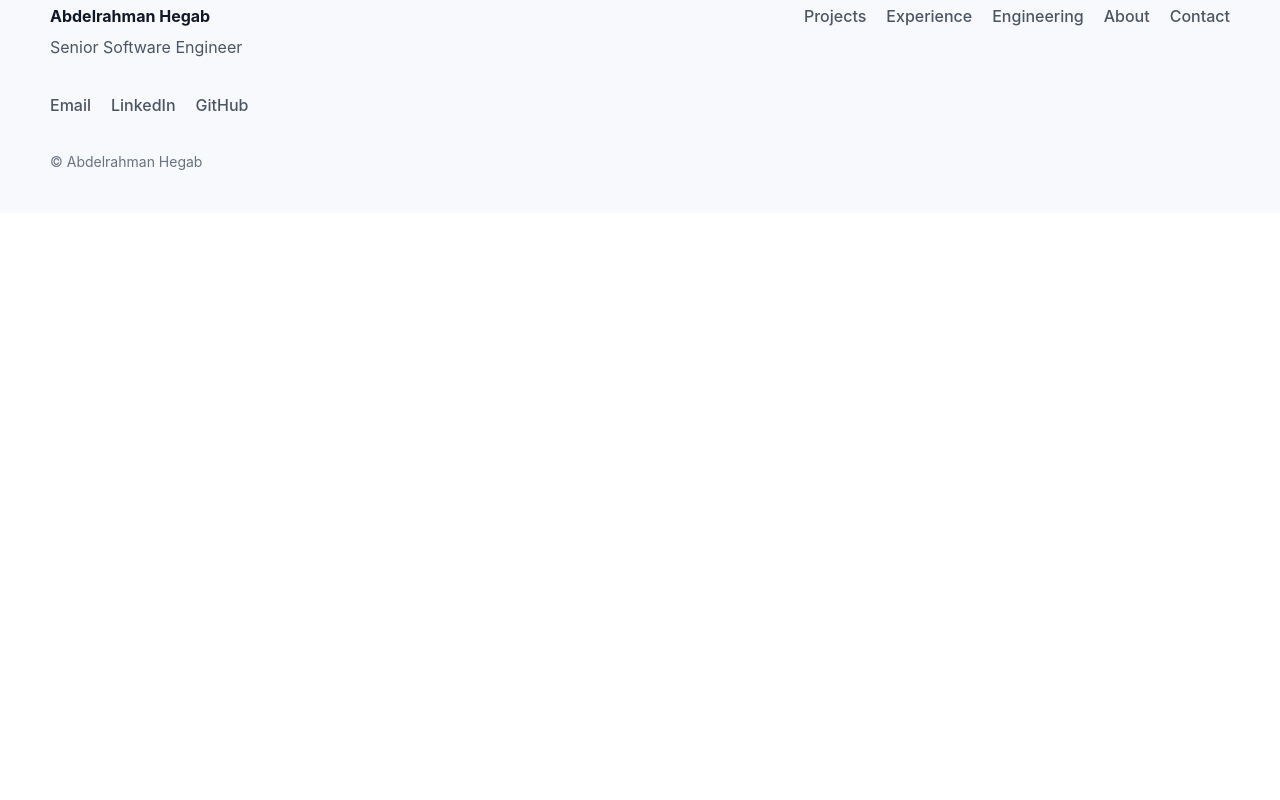
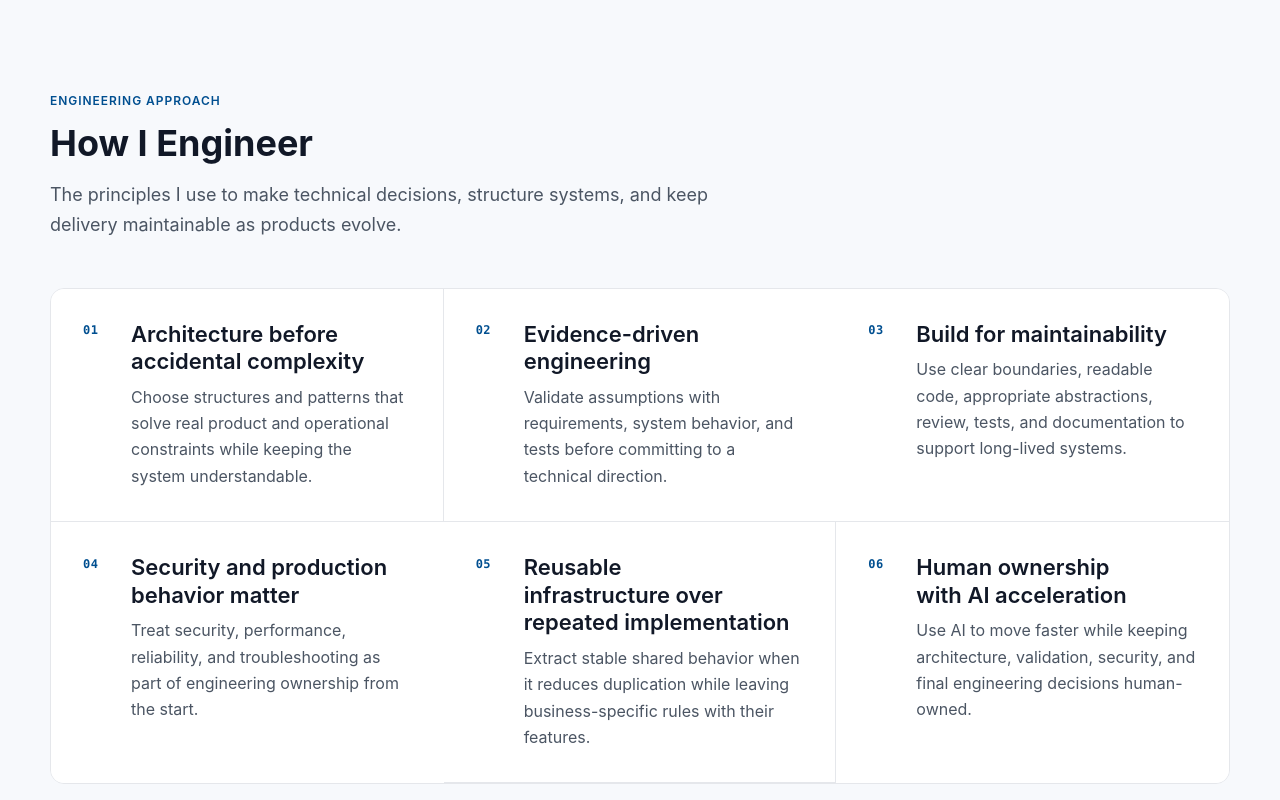
Before and after one commit to abdelrahman-nasser/abdelrahman-portfolio, an Angular app: page / in a window 1280 px wide. Shown: the part 5220-6020 px from the top of the page. Before the commit the page ends 5433 px from the top, so only its background shows below. Built offline with nearby package versions, Linux system fonts and the light colour scheme.

Commit message:
feat: add homepage engineering principles

```diff
--- /dev/null
+++ b/src/app/features/home/engineering-principles/engineering-principles.html
@@ -0,0 +1,26 @@
+<section class="engineering-principles" aria-labelledby="engineering-principles-title">
+  <app-page-container>
+    <div class="engineering-principles__heading">
+      <p class="engineering-principles__eyebrow">Engineering approach</p>
+      <h2 id="engineering-principles-title">How I Engineer</h2>
+      <p class="engineering-principles__intro">
+        The principles I use to make technical decisions, structure systems, and keep delivery
+        maintainable as products evolve.
+      </p>
+    </div>
+
+    <ol class="engineering-principles__grid" role="list">
+      @for (principle of principles; track principle.id; let idx = $index) {
+        <li class="engineering-principles__item">
+          <span class="engineering-principles__number" aria-hidden="true">{{
+            (idx + 1).toString().padStart(2, '0')
+          }}</span>
+          <div class="engineering-principles__body">
+            <h3 class="engineering-principles__title">{{ principle.title }}</h3>
+            <p class="engineering-principles__description">{{ principle.description }}</p>
+          </div>
+        </li>
+      }
+    </ol>
+  </app-page-container>
+</section>
--- /dev/null
+++ b/src/app/features/home/engineering-principles/engineering-principles.scss
@@ -0,0 +1,131 @@
+.engineering-principles {
+  padding-block: var(--section-space);
+  border-block-start: 1px solid var(--color-border);
+  background: var(--color-bg-surface-secondary);
+}
+
+.engineering-principles__heading {
+  max-inline-size: var(--container-reading);
+  margin-block-end: var(--space-12);
+}
+
+.engineering-principles__eyebrow {
+  margin-block-end: var(--space-3);
+  color: var(--color-primary);
+  font-size: var(--font-size-caption);
+  font-weight: var(--font-weight-semibold);
+  letter-spacing: 0.08em;
+  text-transform: uppercase;
+}
+
+.engineering-principles h2 {
+  margin-block-end: var(--space-4);
+}
+
+.engineering-principles__intro {
+  font-size: var(--font-size-body-lg);
+  color: var(--color-text-secondary);
+  max-inline-size: 44rem;
+}
+
+.engineering-principles__grid {
+  display: grid;
+  gap: 0;
+  padding: 0;
+  margin: 0;
+  list-style: none;
+  border: 1px solid var(--color-border);
+  border-radius: var(--radius-lg);
+  overflow: hidden;
+  grid-template-columns: 1fr;
+}
+
+.engineering-principles__item {
+  display: grid;
+  gap: var(--space-4);
+  padding: var(--space-6);
+  border-block-end: 1px solid var(--color-border);
+  background: var(--color-bg-surface);
+  grid-template-columns: auto 1fr;
+  align-items: start;
+}
+
+.engineering-principles__item:last-child {
+  border-block-end: none;
+}
+
+.engineering-principles__number {
+  padding-block-start: 0.2em;
+  color: var(--color-primary);
+  font-family: var(--font-family-mono);
+  font-size: var(--font-size-caption);
+  font-weight: var(--font-weight-semibold);
+  letter-spacing: 0.04em;
+  min-inline-size: 2rem;
+  line-height: var(--line-height-h3);
+}
+
+.engineering-principles__title {
+  margin-block-end: var(--space-2);
+  font-size: var(--font-size-h4);
+  font-weight: var(--font-weight-semibold);
+  line-height: var(--line-height-h4);
+  color: var(--color-text-primary);
+}
+
+.engineering-principles__description {
+  color: var(--color-text-secondary);
+  font-size: var(--font-size-body);
+  line-height: var(--line-height-body);
+  max-inline-size: 52ch;
+}
+
+@media (width >= 48rem) {
+  .engineering-principles__grid {
+    grid-template-columns: repeat(2, 1fr);
+  }
+
+  .engineering-principles__item {
+    border-inline-end: 1px solid var(--color-border);
+  }
+
+  .engineering-principles__item:nth-child(even) {
+    border-inline-end: none;
+  }
+
+  /* Remove bottom border for last two items (bottom row) */
+  .engineering-principles__item:nth-last-child(-n + 2) {
+    border-block-end: none;
+  }
+
+  /* Restore bottom border if last-two are not actually in the last row (odd total) */
+  .engineering-principles__item:nth-last-child(2):nth-child(odd) {
+    border-block-end: 1px solid var(--color-border);
+  }
+}
+
+@media (width >= 64rem) {
+  .engineering-principles__grid {
+    grid-template-columns: repeat(3, 1fr);
+  }
+
+  .engineering-principles__item {
+    border-block-end: 1px solid var(--color-border);
+    border-inline-end: 1px solid var(--color-border);
+  }
+
+  .engineering-principles__item:nth-child(3n) {
+    border-inline-end: none;
+  }
+
+  /* Remove bottom border for last row items (last 3) */
+  .engineering-principles__item:nth-last-child(-n + 3) {
+    border-block-end: none;
+  }
+}
+
+@media (width >= 80rem) {
+  .engineering-principles__item {
+    padding: var(--space-8);
+  }
+}
--- /dev/null
+++ b/src/app/features/home/engineering-principles/engineering-principles.ts
@@ -0,0 +1,15 @@
+import { Component } from '@angular/core';
+
+import { engineeringPrinciples } from '../../../content';
+import { PageContainer } from '../../../layout/page-container/page-container';
+import type { EngineeringPrinciple } from '../../../models/content.models';
+
+@Component({
+  imports: [PageContainer],
+  selector: 'app-engineering-principles',
+  styleUrl: './engineering-principles.scss',
+  templateUrl: './engineering-principles.html',
+})
+export class EngineeringPrinciples {
+  protected readonly principles: readonly EngineeringPrinciple[] = engineeringPrinciples;
+}
--- a/src/app/features/home/home-page.html
+++ b/src/app/features/home/home-page.html
@@ -46,3 +46,4 @@
 <app-selected-work />
 <app-experience-preview />
 <app-engineering-expertise />
+<app-engineering-principles />
--- a/src/app/features/home/home-page.ts
+++ b/src/app/features/home/home-page.ts
@@ -4,6 +4,7 @@ import { RouterLink } from '@angular/router';
 import { portfolioProfile } from '../../content';
 import { PageContainer } from '../../layout/page-container/page-container';
 import { EngineeringExpertise } from './engineering-expertise/engineering-expertise';
+import { EngineeringPrinciples } from './engineering-principles/engineering-principles';
 import { ExperiencePreview } from './experience-preview/experience-preview';
 import { ProfessionalSnapshot } from './professional-snapshot/professional-snapshot';
 import { SelectedWork } from './selected-work/selected-work';
@@ -11,6 +12,7 @@ import { SelectedWork } from './selected-work/selected-work';
 @Component({
   imports: [
     EngineeringExpertise,
+    EngineeringPrinciples,
     ExperiencePreview,
     PageContainer,
     ProfessionalSnapshot,
```
Also changed, not shown: 2 other files (tests, documents, lock files or other folders).
